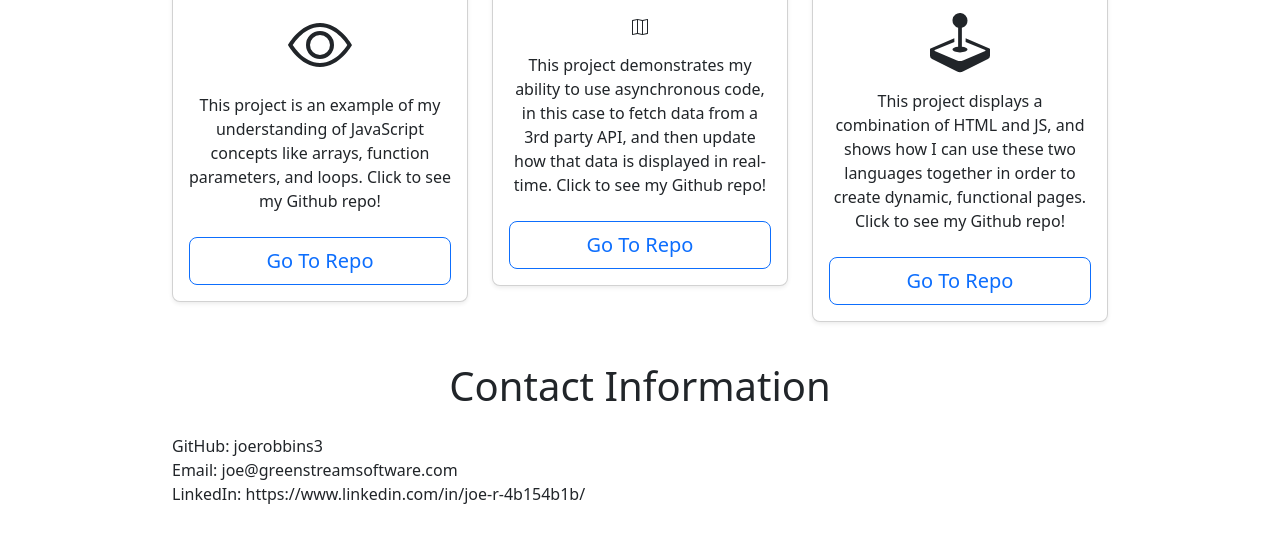
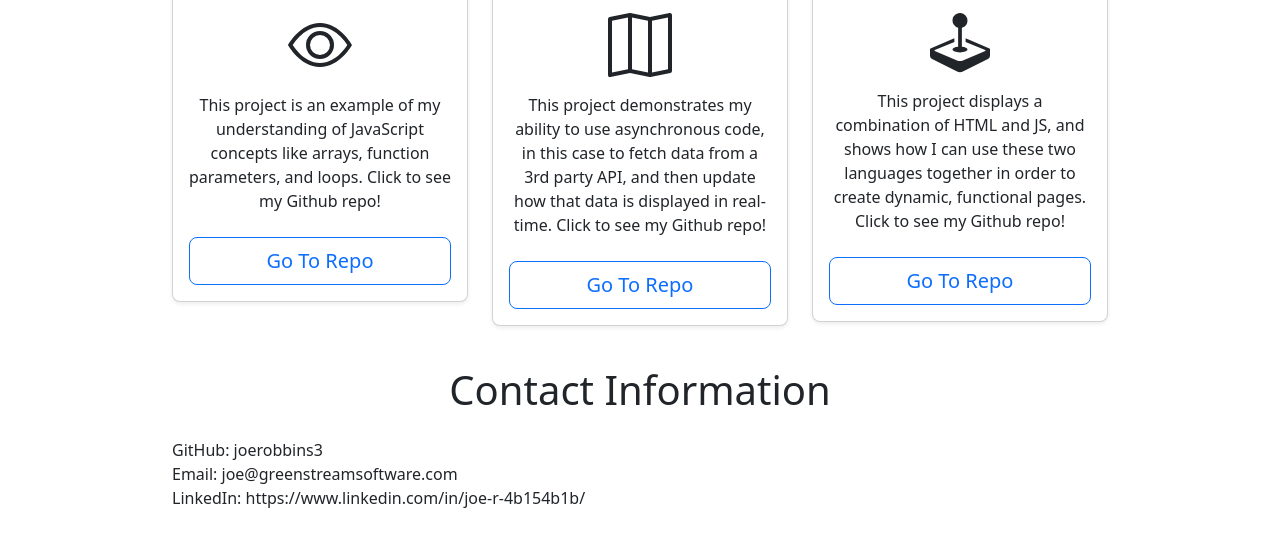
Before and after one commit to joerobbins3/projects, a plain HTML site: page index.html in a window 1280 px wide. Shown: the part 384-926 px from the top of the page. Drawn offline with nearby package versions, Linux system fonts and the light colour scheme.

Commit message:
Update index.html

```diff
--- a/index.html
+++ b/index.html
@@ -83,7 +83,7 @@
             <h4 class="my-0 fw-normal">Bus Project</h4>
           </div>
           <div class="card-body">
-            <svg xmlns="http://www.w3.org/2000/svg" width="16" height="16" fill="currentColor" class="bi bi-map" viewBox="0 0 16 16">
+            <svg xmlns="http://www.w3.org/2000/svg" width="64" height="64" fill="currentColor" class="bi bi-map" viewBox="0 0 16 16">
               <path fill-rule="evenodd" d="M15.817.113A.5.5 0 0 1 16 .5v14a.5.5 0 0 1-.402.49l-5 1a.502.502 0 0 1-.196 0L5.5 15.01l-4.902.98A.5.5 0 0 1 0 15.5v-14a.5.5 0 0 1 .402-.49l5-1a.5.5 0 0 1 .196 0L10.5.99l4.902-.98a.5.5 0 0 1 .415.103zM10 1.91l-4-.8v12.98l4 .8V1.91zm1 12.98 4-.8V1.11l-4 .8v12.98zm-6-.8V1.11l-4 .8v12.98l4-.8z"/>
             </svg>
             <ul class="list-unstyled mt-3 mb-4">
```
